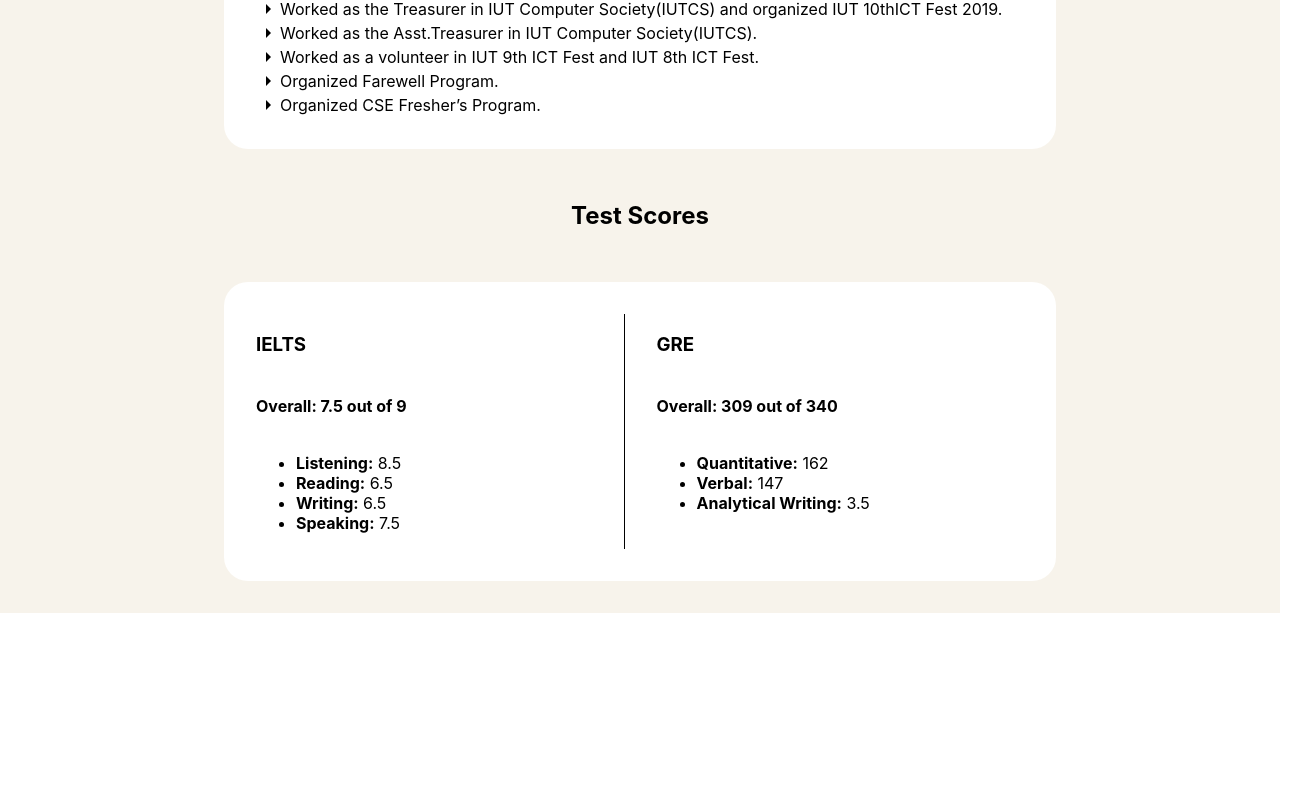
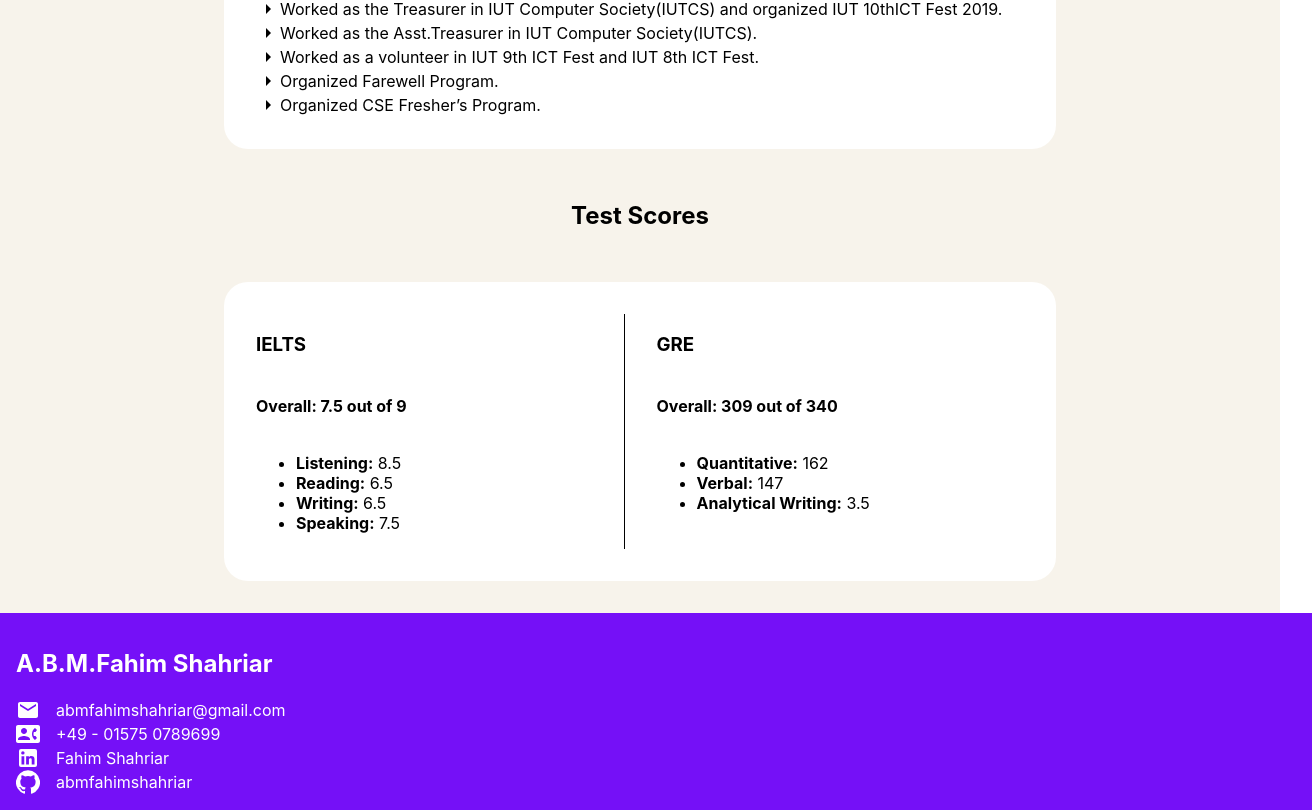
Before and after one commit to abmfahimshahriar/my-portfolio, a React (Create React App) app: page / in a window 1280 px wide. Shown: the part 4480-5290 px from the top of the page, 1312 px wide, since content can reach past the window. Before the commit the page ends 5093 px from the top, so only its background shows below. Built offline with nearby package versions, Linux system fonts and the light colour scheme.

Commit message:
add footer

```diff
--- /dev/null
+++ b/src/components/Footer/Footer.css
@@ -0,0 +1,15 @@
+.footer-wrapper {
+    width: 100%;
+    background-color: #7510f7;
+    color: white;
+    display: flex;
+    flex-direction: column;
+    padding: 16px;
+    /* padding-bottom: 56px; */
+  }
+
+  .contact-item {
+      display: flex;
+      flex-direction: row;
+      align-items: center;
+  }
--- /dev/null
+++ b/src/components/Footer/Footer.tsx
@@ -0,0 +1,33 @@
+import React from 'react';
+import "./Footer.css";
+import EmailIcon from '@material-ui/icons/Email';
+import ContactPhoneIcon from '@material-ui/icons/ContactPhone';
+import LinkedInIcon from '@material-ui/icons/LinkedIn';
+import GitHubIcon from '@material-ui/icons/GitHub';
+import { footerData } from '../../data/footerData';
+
+const Footer = () => {
+    return (
+        <div className="footer-wrapper">
+            <h2>{footerData.Name}</h2>
+            <div className="contact-item">
+                <EmailIcon style={{marginRight: "16px"}}/>
+                {footerData.Email}
+            </div>
+            <div className="contact-item">
+                <ContactPhoneIcon style={{marginRight: "16px"}}/>
+                {footerData.Phone}
+            </div>
+            <div className="contact-item">
+                <LinkedInIcon style={{marginRight: "16px"}}/>
+                <a href={footerData.LinkedIn} target="_blank" style={{color: "white"}}>Fahim Shahriar</a>
+            </div>
+            <div className="contact-item">
+                <GitHubIcon style={{marginRight: "16px"}}/>
+                <a href={footerData.Github} target="_blank" style={{color: "white"}}>abmfahimshahriar</a>
+            </div>
+        </div>
+    )
+}
+
+export default Footer;
--- a/src/components/index.tsx
+++ b/src/components/index.tsx
@@ -9,6 +9,8 @@ import Education from "./Education/Education";
 import Certification from "./Certification/Certification";
 import ExtraCurricular from "./ExtraCurricular/ExtraCurricular";
 import TestScore from "./TestScore/TestScore";
+import Footer from "./Footer/Footer";
+
 export {
   Navbar,
   ShortDescription,
@@ -21,4 +23,5 @@ export {
   Certification,
   ExtraCurricular,
   TestScore,
+  Footer,
 };
--- /dev/null
+++ b/src/data/footerData.tsx
@@ -0,0 +1,7 @@
+export const footerData = {
+    Name: "A.B.M.Fahim Shahriar",
+    Email: "abmfahimshahriar@gmail.com",
+    Phone: "+49 - 01575 0789699",
+    LinkedIn: "https://www.linkedin.com/in/fahim-shahriar-15483a185/",
+    Github: "https://github.com/abmfahimshahriar",
+}
--- a/src/pages/HomePage/HomePage.tsx
+++ b/src/pages/HomePage/HomePage.tsx
@@ -12,6 +12,7 @@ import {
   Certification,
   ExtraCurricular,
   TestScore,
+  Footer,
 } from "../../components";
 import {
   Link,
@@ -104,6 +105,7 @@ const HomePage = () => {
         <ExtraCurricular />
         <TestScore />
       </div>
+      <Footer />
     </div>
   );
 };
```
